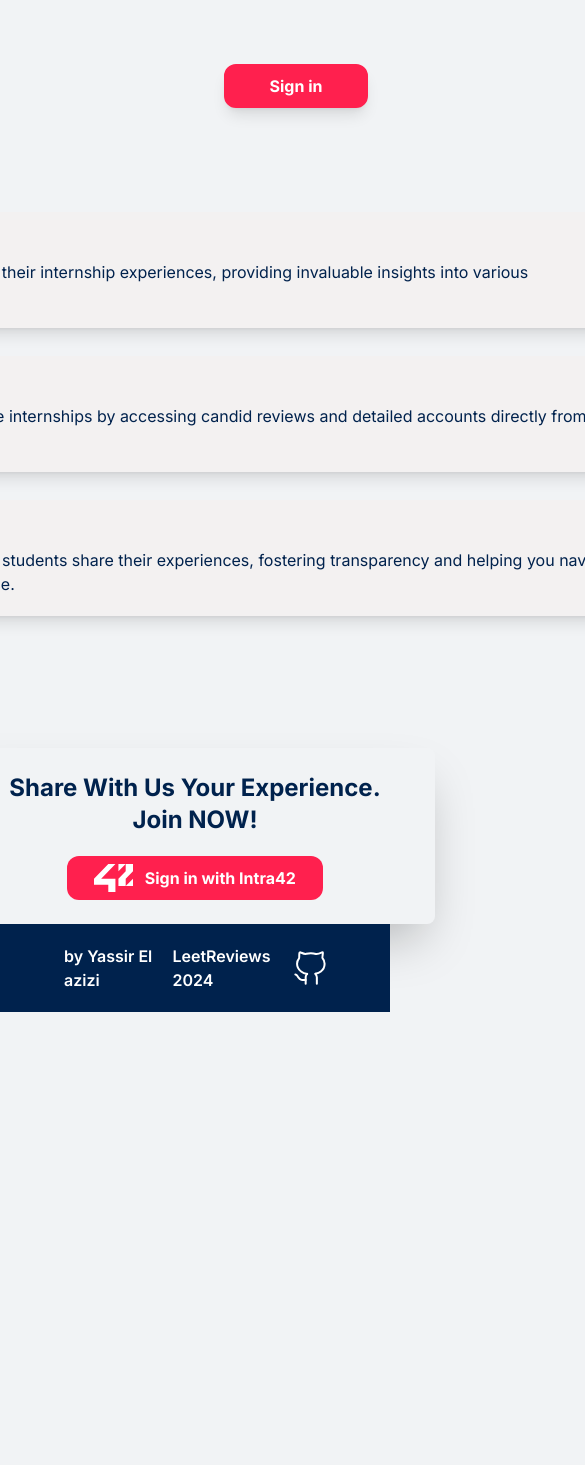
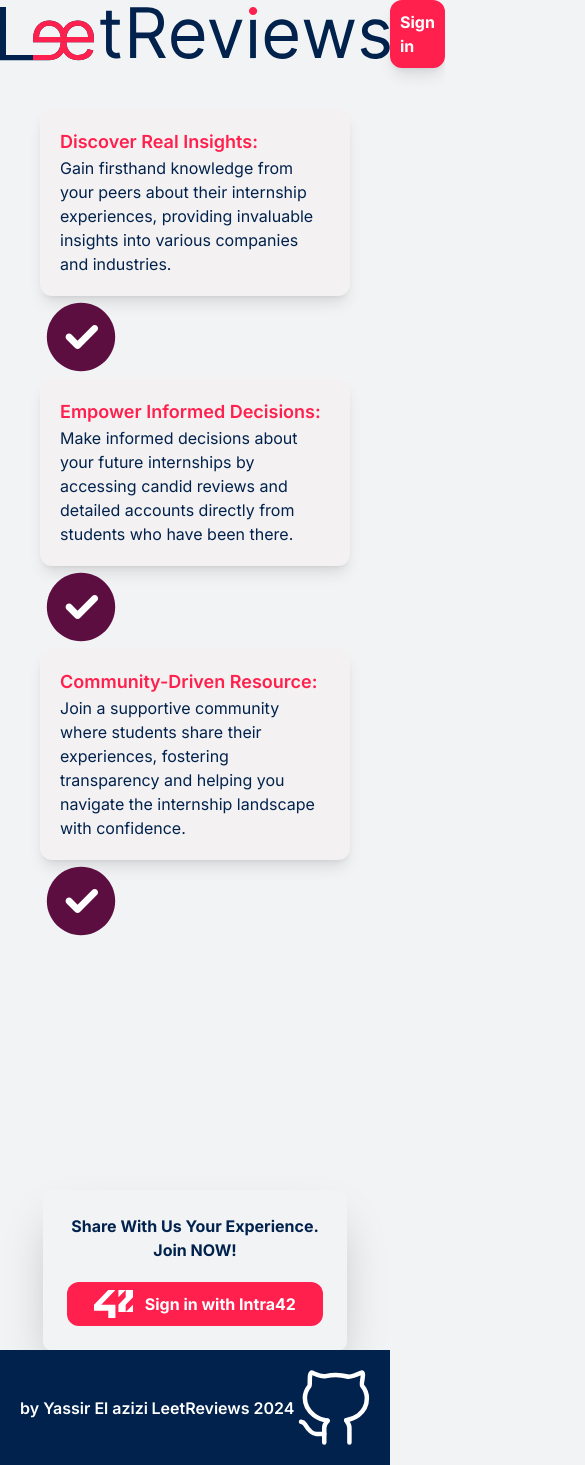
Before and after one commit to yel-aziz/Reviews-Leet, a Next.js app in the folder containers/nextjs/front-end/: page /login in a window 390 px wide. Shown: the top 1465 px of the page, 585 px wide, since content can reach past the window. Before the commit the page ends 1012 px from the top, so only its background shows below. Built offline with nearby package versions, Linux system fonts and the light colour scheme.

Commit message:
Implemented responsive design for seamless accessibility across devices, ensuring optimal user experience regardless of screen size

```diff
--- a/containers/nextjs/front-end/app/login/page.tsx
+++ b/containers/nextjs/front-end/app/login/page.tsx
@@ -6,20 +6,20 @@
 export default function Login() {
   return (
     <div className="flex flex-col mb-0 min-h-screen">
-      <div className="flex my-16 mx-56 justify-between">
+      <div className="flex items-center mobile:my-5 mobile:mx-5 desktop:my-16 desktop:mx-56 justify-between">
         <img
           src="/leet-reviews-logo.svg"
           alt="leet-reviews-logo"
-          className="h-8 self-start"
+          className="mobile:h-5 desktop:h-8"
         />
         <Link href={"http://localhost:8000/42/oauth"}>
-          <div className="flex justify-center items-center bg-primary font-bold text-white gap-3 w-36 p-2 rounded-xl shadow-lg hover:shadow-2xl border-2 border-primary hover:border-quaternary hover:bg-white hover:text-quaternary">
+          <div className="flex justify-center items-center bg-primary font-bold text-white gap-3 mobile:w-24 desktop:w-44 desktop:text-2xl p-2 rounded-xl shadow-lg hover:shadow-2xl border-2 border-primary hover:border-quaternary hover:bg-white hover:text-quaternary">
             Sign in
           </div>
         </Link>
       </div>
-      <div className="m-10 self-center flex flex-col gap-36">
-        <div className="w-100 -ml-12">
+      <div className="m-10 self-center flex flex-col desktop:gap-24 mobile:gap-28">
+        <div className="mobile:w-96 mobile:my-10 desktop:w-100 desktop:-ml-12">
           <p className="bg-quinary p-5 rounded-xl hover:shadow-2xl shadow-lg">
             <span className="text-primary font-semibold text-lg">
               Discover Real Insights:
@@ -33,10 +33,10 @@
           <img
             src="/check-mark.svg"
             alt="check-mark"
-            className="h-12 -my-14 -mx-6 -mt-32"
+            className="desktop:h-12 desktop:-my-5 desktop:-mx-5 desktop:-mt-36 mobile:h-10 mobile:-my-5 mobile:-mx-5 mobile:-mt-44"
           />
         </div>
-        <div className="w-100">
+        <div className="mobile:w-96 mobile:my-10 desktop:w-100">
           <p className="bg-quinary p-5 rounded-xl hover:shadow-2xl shadow-lg">
             <span className="text-primary font-semibold text-lg">
               Empower Informed Decisions:
@@ -50,10 +50,10 @@
           <img
             src="/check-mark.svg"
             alt="check-mark"
-            className="h-12 -my-14 -mx-6 -mt-32"
+            className="desktop:h-12 desktop:-my-5 desktop:-mx-5 desktop:-mt-36 mobile:h-10 mobile:-my-5 mobile:-mx-5 mobile:-mt-44"
           />
         </div>
-        <div className="w-100 ml-12">
+        <div className="mobile:w-96 mobile:my-10 desktop:w-100 desktop:ml-28">
           <p className="bg-quinary p-5 rounded-xl hover:shadow-2xl shadow-lg">
             <span className="text-primary font-semibold text-lg">
               Community-Driven Resource:
@@ -67,14 +67,18 @@
           <img
             src="/check-mark.svg"
             alt="check-mark"
-            className="h-12 -my-14 -mx-6 -mt-32"
+            className="desktop:h-12 desktop:-my-5 desktop:-mx-5 desktop:-mt-36 mobile:h-10 mobile:-my-5 mobile:-mx-5 mobile:-mt-44"
           />
         </div>
       </div>
-      <div className="flex flex-col justify-center items-center shadow-2xl rounded-lg w-30 p-6 self-center mt-52 gap-5">
+      <div className="flex flex-col justify-center items-center shadow-2xl rounded-lg mobile:w-96 desktop:w-30 p-6 self-center mt-52 gap-5">
         <div className="flex flex-col items-center text-quaternary">
-          <p className="font-bold text-2xl ">Share With Us Your Experience.</p>
-          <p className="font-bold text-2xl ">Join NOW!</p>
+          <p className="font-bold mobile:text-xl desktop:text-2xl ">
+            Share With Us Your Experience.
+          </p>
+          <p className="font-bold mobile:text-xl desktop:text-2xl ">
+            Join NOW!
+          </p>
         </div>
         <Link href={"http://localhost:8000/42/oauth"}>
           <div className="flex justify-center items-center bg-primary font-bold text-white gap-3 w-64 p-2 rounded-xl hover:shadow-2xl hover:bg-quaternary">
@@ -83,15 +87,19 @@
           </div>
         </Link>
       </div>
-      <div className="flex text-white bg-quaternary justify-between items-center mt-auto font-semibold p-5 px-16">
-        <div>
+      <div className="flex text-white bg-quaternary justify-between items-center mt-auto font-semibold mobile:text-sm p-5 desktop:px-16 mobile:px-5">
+        <div className="mobile:w-16 desktop:w-28">
           <a href="https://www.linkedin.com/in/yassir-el-azizi-1ba527216/">
             by Yassir El azizi
           </a>
         </div>
         <span>LeetReviews 2024</span>
         <a href="https://github.com/yel-aziz/Reviews-Leet" target="_blank">
-          <img src="/github-logo.svg" alt="github-logo" className="h-10" />
+          <img
+            src="/github-logo.svg"
+            alt="github-logo"
+            className="mobile:h-5 desktop:h-10"
+          />
         </a>
       </div>
     </div>
--- a/containers/nextjs/front-end/tailwind.config.ts
+++ b/containers/nextjs/front-end/tailwind.config.ts
@@ -7,11 +7,15 @@
     "./app/**/*.{js,ts,jsx,tsx,mdx}",
   ],
   theme: {
+    screens: {
+      mobile: "425px",
+      desktop: "2560px",
+    },
     extend: {
-        spacing : {
-            '100': '64rem',
-            '30': '30rem',
-        },
+      spacing: {
+        "100": "64rem",
+        "30": "30rem",
+      },
       colors: {
         primary: "#FF204E",
         secondary: "#A0153E",
```
